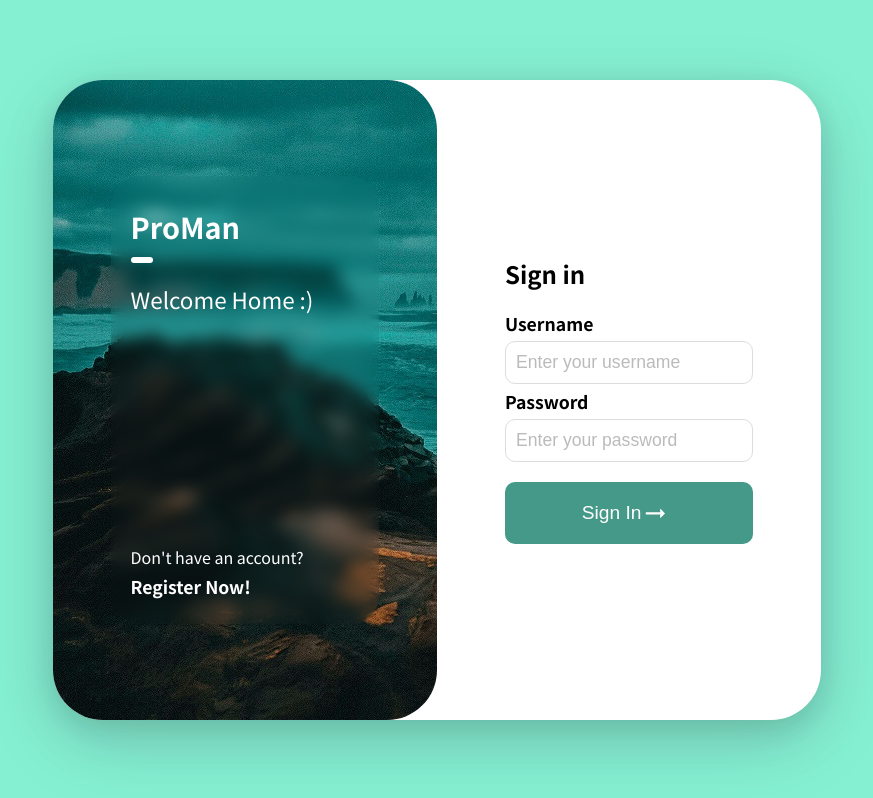
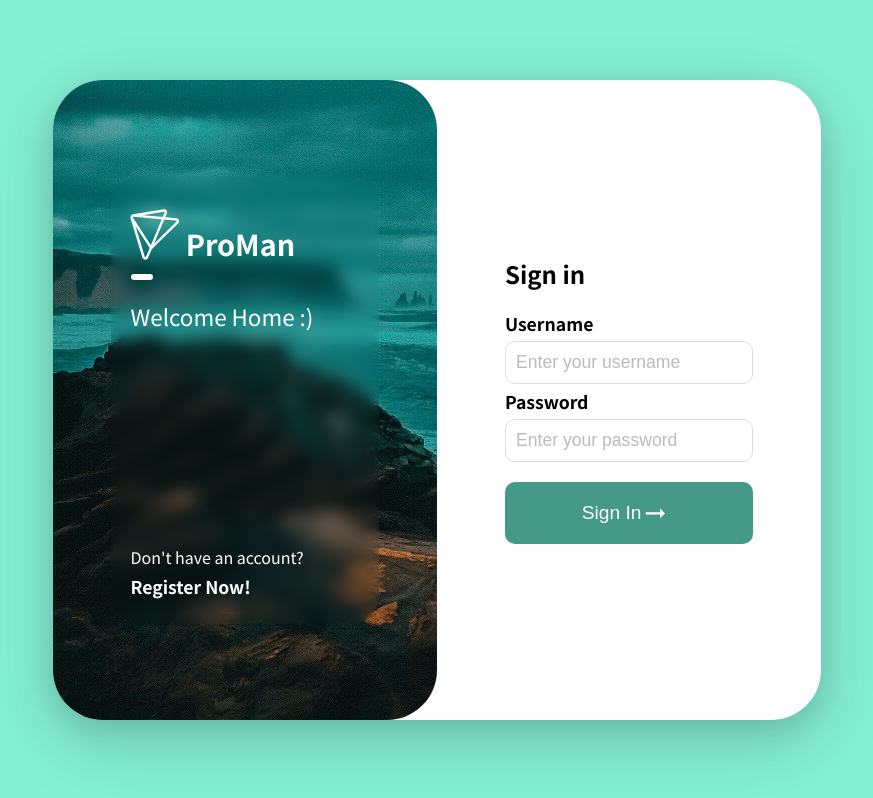
Before and after one commit to MrZeffy/ProMan-react, a React (Create React App) app in the folder front-end/: page /login in a window 1280 px wide. Shown: the whole page, without its empty margins (203-1076 px from the left). Built offline with nearby package versions, Linux system fonts and the light colour scheme.

Commit message:
updated the logo

```diff
--- a/front-end/public/index.html
+++ b/front-end/public/index.html
@@ -9,7 +9,7 @@
 
     <link rel="preconnect" href="https://fonts.gstatic.com">
     <link href="https://fonts.googleapis.com/css2?family=Noto+Sans+JP:wght@300;400;700&display=swap" rel="stylesheet">
-
+    <script src="https://kit.fontawesome.com/f6b19d8631.js" crossorigin="anonymous"></script>
 
 
     <meta name="viewport" content="width=device-width, initial-scale=1" />
--- a/front-end/src/Components/SideBar.js
+++ b/front-end/src/Components/SideBar.js
@@ -72,7 +72,7 @@ const SideBar = ({activeMenuItem, setActiveMenuItem}) => {
 
             <div className="sideBar">
                 <div className="logoContainer">
-                    <p><a href="/" className="logoLink">ProMan</a></p>
+                    <p><a href="/" className="logoLink"><i class="fab fa-pushed fa-2x"></i>ProMan</a></p>
                 </div>
 
                 <div className="menuContainer">
--- a/front-end/src/Sections/Login.js
+++ b/front-end/src/Sections/Login.js
@@ -56,7 +56,7 @@ const Login = ({signUp}) => {
                     <div className="imageContentContainer">
                         <div className="titleText">
                             <h2>
-                                ProMan
+                            <i class="fab fa-pushed fa-2x"></i> ProMan
                             </h2>
                         </div>
                         <div className="welcomeHeading">
```
